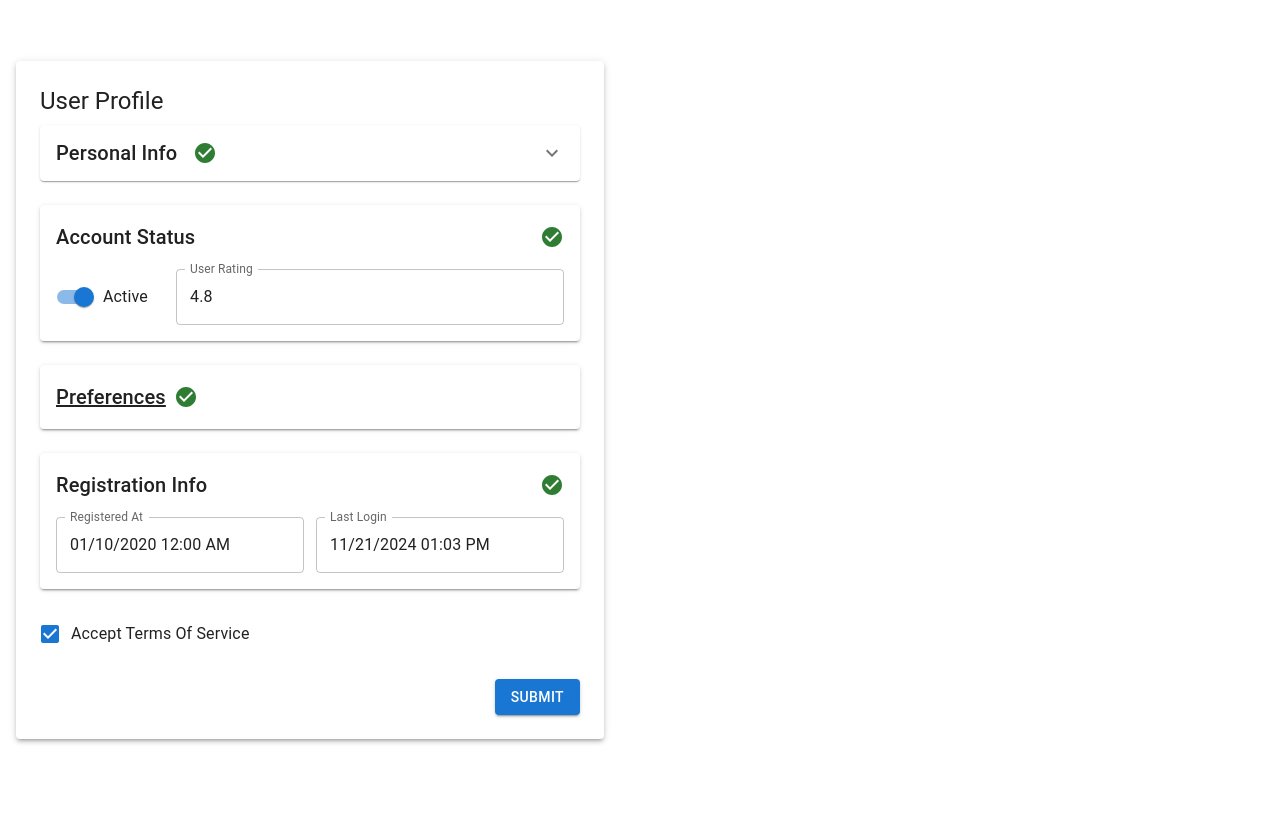
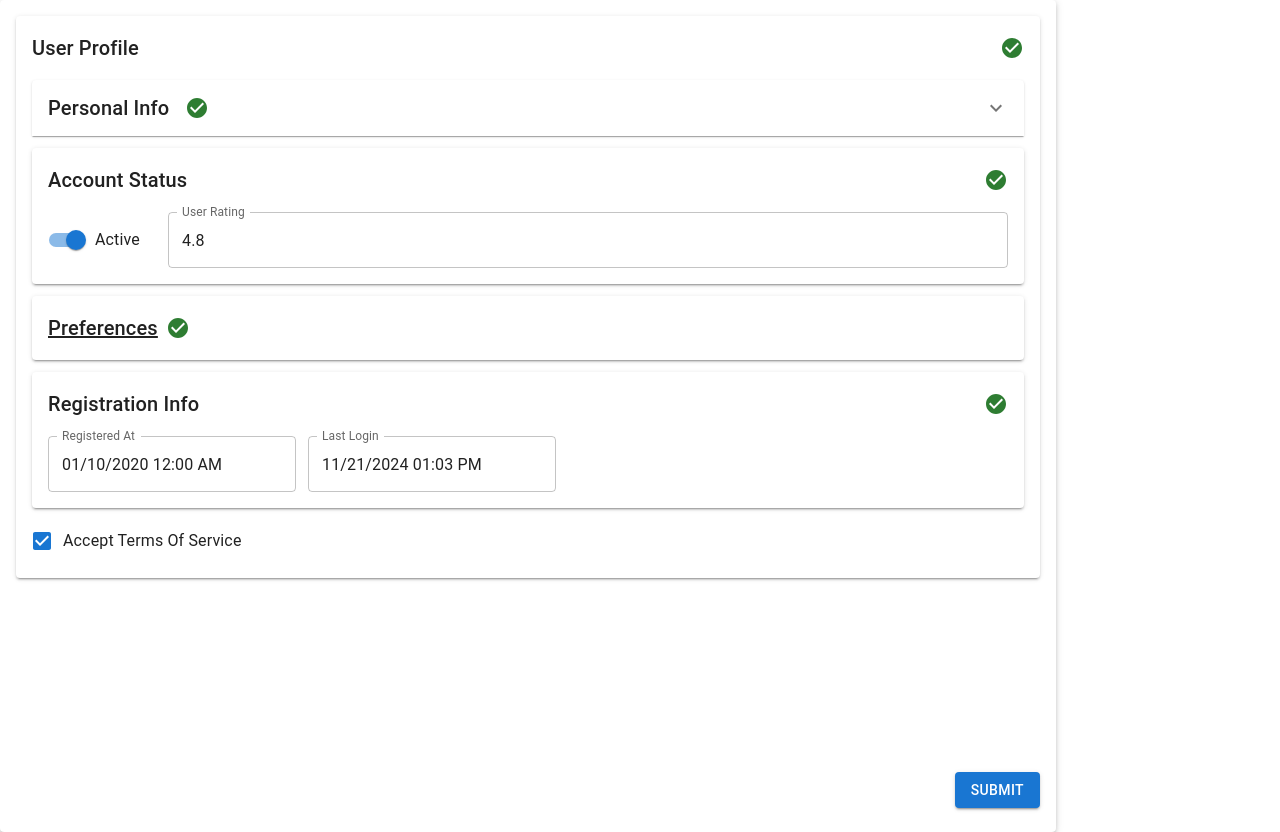
Before and after one commit to DanKirwan/crud-form, a React (Vite) app: page / in a window 1280 px wide. Before the commit the page ends 800 px from the top, so only its background shows below. Built offline with nearby package versions, Linux system fonts and the light colour scheme.

Commit message:
initial page base styling

```diff
--- a/src/lib/display.tsx
+++ b/src/lib/display.tsx
@@ -19,11 +19,11 @@ export const renderForm = <T, RenderT, ConfigT extends ObjectConfig<T>, RenderCo
     formInstance: FormApi<T>,
     renderConfig: RenderConfigT,
     objectConfig: ObjectConfig<T>,
-    renderForm: (label: string, contents: RenderT[]) => RenderT,
+    renderForm: (label: string, contents: RenderT) => RenderT,
     renderField: FieldRenderer<T, RenderT>,
 ): RenderT => renderForm(
         form.label ?? '',
-        form.items.map((item) => renderFormItem(item, formInstance, renderConfig, objectConfig, renderField)));
+        renderFormItem(form, formInstance, renderConfig, objectConfig, renderField))
 
 
 const renderFormItem = <T, RenderT, ConfigT extends ObjectConfig<T>, RenderConfigT extends RenderConfig<RenderT>>(
--- a/src/lib/example.ts
+++ b/src/lib/example.ts
@@ -77,7 +77,7 @@ export const userProfileForm: FormItems<
     UserProfileConfig,
     ReactRenderConfig
 > = {
-    layout: 'row',
+    layout: 'col',
     label: 'User Profile',
     items: [
         {
--- a/src/react/EditForm.tsx
+++ b/src/react/EditForm.tsx
@@ -32,23 +32,13 @@ export const EditForm = <T, TObjectConfig extends ObjectConfig<T>, TRenderConfig
         renderConfig,
         config,
         // Function to render the entire form
-        (label, contents) => (
-            <Box p={2}>
-                <Paper elevation={3}>
-                    <Box p={3}>
-                        {label && (
-                            <Typography variant="h5" gutterBottom>
-                                {label}
-                            </Typography>
-                        )}
-                        <Stack spacing={3}>
-                            {contents.map((content, index) => (
-                                <Box key={index} width="100%">
-                                    {content}
-                                </Box>
-                            ))}
-                        </Stack>
-                        <Box mt={3} textAlign="right">
+        (label, content) => (
+            <Paper elevation={3}>
+                <Box p={2} width='80vw' height='100vh' overflow='auto'>
+                    <Stack height='100%' justifyContent='space-between'>
+
+                        {content}
+                        <Box mt={3} mb={1} textAlign="right">
                             <Button
                                 variant="contained"
                                 color="primary"
@@ -57,9 +47,9 @@ export const EditForm = <T, TObjectConfig extends ObjectConfig<T>, TRenderConfig
                                 Submit
                             </Button>
                         </Box>
-                    </Box>
-                </Paper>
-            </Box>
+                    </Stack>
+                </Box>
+            </Paper>
         ),
 
         (key, validators, render) => <value.Field name={key} validators={validators}>
--- a/src/react/containers/layouts/PageLayout.tsx
+++ b/src/react/containers/layouts/PageLayout.tsx
@@ -1,5 +1,5 @@
 import { useState, ReactNode, FC } from 'react';
-import { Box, Button, LinearProgress, Typography } from '@mui/material';
+import { Box, Button, LinearProgress, Stack, Typography } from '@mui/material';
 
 type Props =  {
     pages: ReactNode[];
@@ -21,7 +21,8 @@ export const PagesLayout : FC<Props> = ({ pages }) => {
     };
 
     return (
-        <Box display="flex" flexDirection="column" alignItems="center" >
+        <Stack height='100%' spacing={1} justifyContent='space-between'>
+
             {/* Progress Bar */}
             <Box width="100%" mb={2}>
                 <LinearProgress
@@ -33,10 +34,8 @@ export const PagesLayout : FC<Props> = ({ pages }) => {
                 </Typography>
             </Box>
 
-            {/* Current Page */}
-            <Box flex={1} width="100%" display="flex" justifyContent="center" alignItems="center" mb={2}>
-                {pages[currentPage]}
-            </Box>
+
+            {pages[currentPage]}
 
             {/* Navigation Buttons */}
             <Box display="flex" justifyContent="space-between" width="100%">
@@ -47,6 +46,6 @@ export const PagesLayout : FC<Props> = ({ pages }) => {
                     Next
                 </Button>
             </Box>
-        </Box>
+        </Stack>
     );
 };
--- a/src/react/containers/wrappers/PaperWrapper.tsx
+++ b/src/react/containers/wrappers/PaperWrapper.tsx
@@ -10,14 +10,18 @@ type Props = {
 
 export const PaperWrapper : FC<Props> = ({contents, meta }) => {
     return (
-        <Paper elevation={2} sx={{p: 2}}>
-            <Stack direction='row' alignItems='center' justifyContent='space-between'>
+        <Paper elevation={2} sx={{p: 2}} >
+            <Stack height='100%'>
 
-                <Typography variant="h6">{meta.label}</Typography>
-                <ContainerStateIcon meta={meta}/>
 
+                <Stack direction='row' alignItems='center' justifyContent='space-between'>
+
+                    <Typography variant="h6">{meta.label}</Typography>
+                    <ContainerStateIcon meta={meta}/>
+
+                </Stack>
+                <Box mt={2}>{contents}</Box>
             </Stack>
-            <Box mt={2}>{contents}</Box>
         </Paper>
     )
 }
```
